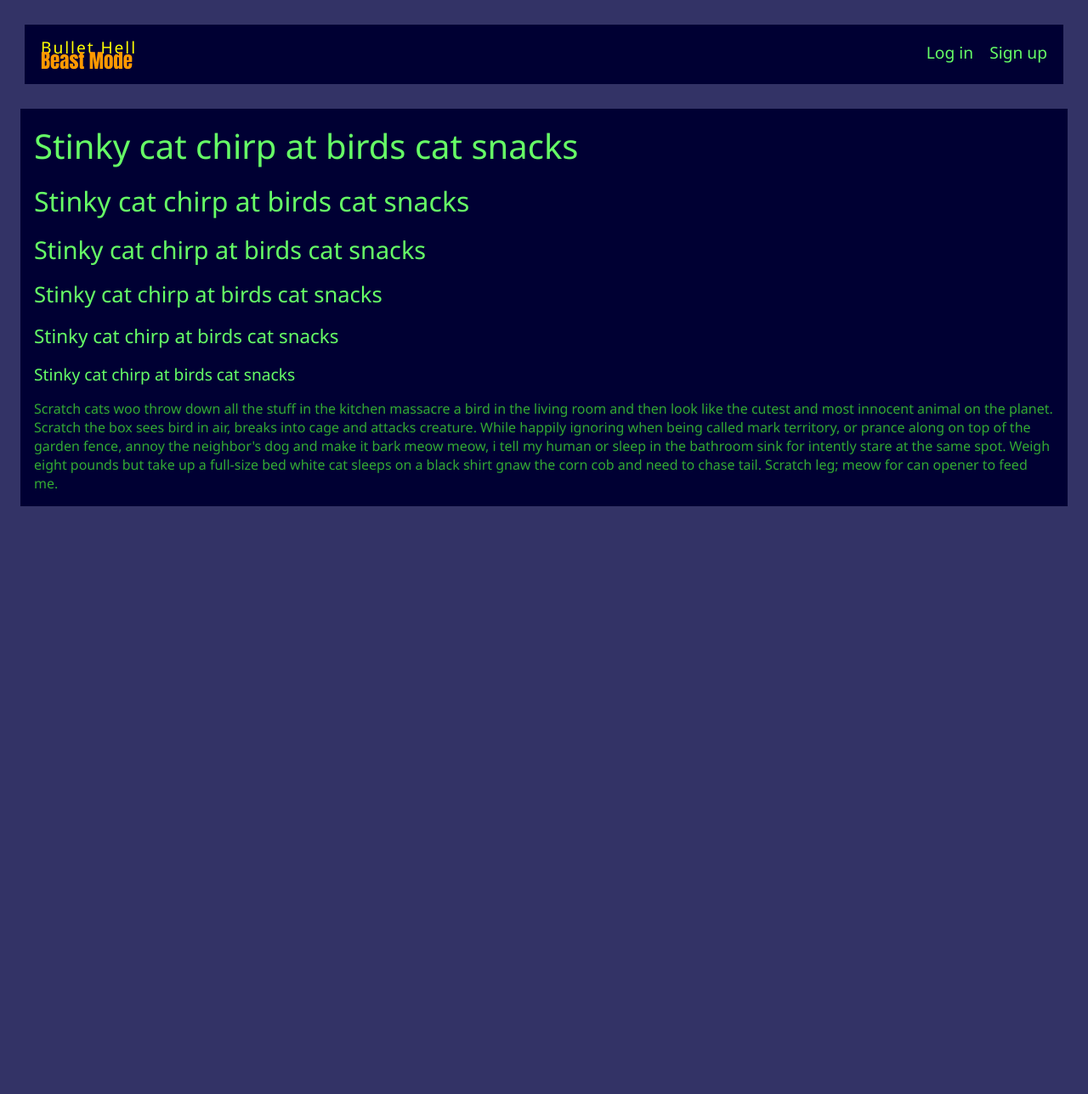
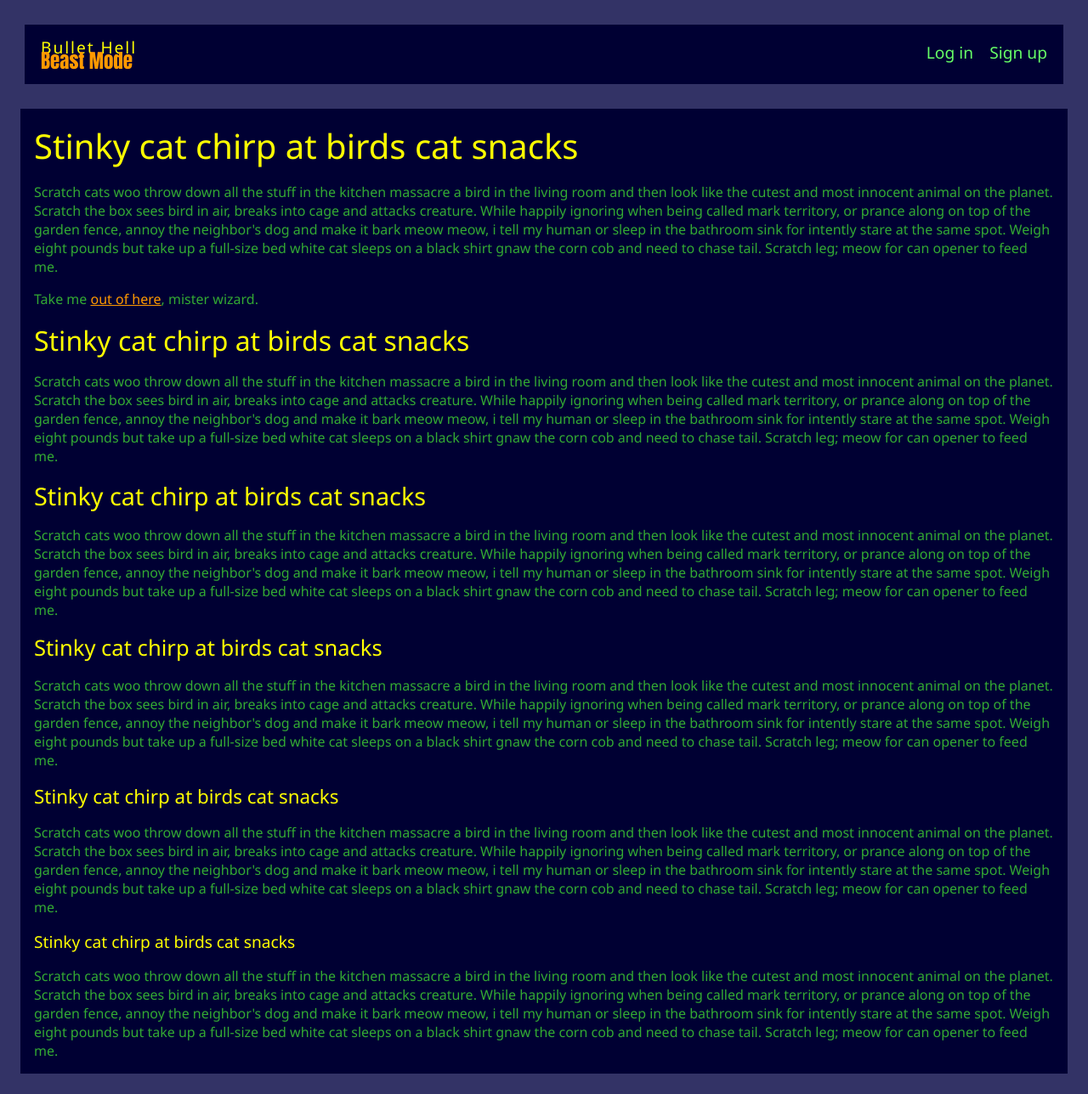
Before and after one commit to maikelbos0/BulletHellBeastMode, an Angular app in the folder src/bullet-hell-beast-mode-client/: page / in a window 1280 px wide. Shown: the whole page at 85% size. Before the commit the page ends 800 px from the top, so only its background shows below. Built offline with nearby package versions, Linux system fonts and the light colour scheme; no server answers.

Commit message:
Adjust header and link styles

```diff
--- a/src/bullet-hell-beast-mode-client/src/app/app.component.html
+++ b/src/bullet-hell-beast-mode-client/src/app/app.component.html
@@ -9,11 +9,23 @@
 
 <main>
   <h1>Stinky cat chirp at birds cat snacks</h1>
+  <p>
+    Scratch cats woo throw down all the stuff in the kitchen massacre a bird in the living room and then look like the cutest and most innocent animal on the
+    planet. Scratch the box sees bird in air, breaks into cage and attacks creature. While happily ignoring when being called mark territory, or prance along on
+    top of the garden fence, annoy the neighbor's dog and make it bark meow meow, i tell my human or sleep in the bathroom sink for intently stare at the same
+    spot. Weigh eight pounds but take up a full-size bed white cat sleeps on a black shirt gnaw the corn cob and need to chase tail. Scratch leg; meow for can
+    opener to feed me.
+  </p>
+  <p>Take me <a href="https://www.google.com">out of here</a>, mister wizard.</p>
   <h2>Stinky cat chirp at birds cat snacks</h2>
+  <p>
+    Scratch cats woo throw down all the stuff in the kitchen massacre a bird in the living room and then look like the cutest and most innocent animal on the
+    planet. Scratch the box sees bird in air, breaks into cage and attacks creature. While happily ignoring when being called mark territory, or prance along on
+    top of the garden fence, annoy the neighbor's dog and make it bark meow meow, i tell my human or sleep in the bathroom sink for intently stare at the same
+    spot. Weigh eight pounds but take up a full-size bed white cat sleeps on a black shirt gnaw the corn cob and need to chase tail. Scratch leg; meow for can
+    opener to feed me.
+  </p>
   <h3>Stinky cat chirp at birds cat snacks</h3>
-  <h4>Stinky cat chirp at birds cat snacks</h4>
-  <h5>Stinky cat chirp at birds cat snacks</h5>
-  <h6>Stinky cat chirp at birds cat snacks</h6>
   <p>
     Scratch cats woo throw down all the stuff in the kitchen massacre a bird in the living room and then look like the cutest and most innocent animal on the
     planet. Scratch the box sees bird in air, breaks into cage and attacks creature. While happily ignoring when being called mark territory, or prance along on
@@ -23,4 +35,28 @@
   </p>
   <p *ngIf="response">{{ response.text }}</p>
   <router-outlet></router-outlet>
+  <h4>Stinky cat chirp at birds cat snacks</h4>
+  <p>
+    Scratch cats woo throw down all the stuff in the kitchen massacre a bird in the living room and then look like the cutest and most innocent animal on the
+    planet. Scratch the box sees bird in air, breaks into cage and attacks creature. While happily ignoring when being called mark territory, or prance along on
+    top of the garden fence, annoy the neighbor's dog and make it bark meow meow, i tell my human or sleep in the bathroom sink for intently stare at the same
+    spot. Weigh eight pounds but take up a full-size bed white cat sleeps on a black shirt gnaw the corn cob and need to chase tail. Scratch leg; meow for can
+    opener to feed me.
+  </p>
+  <h5>Stinky cat chirp at birds cat snacks</h5>
+  <p>
+    Scratch cats woo throw down all the stuff in the kitchen massacre a bird in the living room and then look like the cutest and most innocent animal on the
+    planet. Scratch the box sees bird in air, breaks into cage and attacks creature. While happily ignoring when being called mark territory, or prance along on
+    top of the garden fence, annoy the neighbor's dog and make it bark meow meow, i tell my human or sleep in the bathroom sink for intently stare at the same
+    spot. Weigh eight pounds but take up a full-size bed white cat sleeps on a black shirt gnaw the corn cob and need to chase tail. Scratch leg; meow for can
+    opener to feed me.
+  </p>
+  <h6>Stinky cat chirp at birds cat snacks</h6>
+  <p>
+    Scratch cats woo throw down all the stuff in the kitchen massacre a bird in the living room and then look like the cutest and most innocent animal on the
+    planet. Scratch the box sees bird in air, breaks into cage and attacks creature. While happily ignoring when being called mark territory, or prance along on
+    top of the garden fence, annoy the neighbor's dog and make it bark meow meow, i tell my human or sleep in the bathroom sink for intently stare at the same
+    spot. Weigh eight pounds but take up a full-size bed white cat sleeps on a black shirt gnaw the corn cob and need to chase tail. Scratch leg; meow for can
+    opener to feed me.
+  </p>
 </main>
--- a/src/bullet-hell-beast-mode-client/src/app/app.component.scss
+++ b/src/bullet-hell-beast-mode-client/src/app/app.component.scss
@@ -56,4 +56,8 @@ main {
   @include page-element;
   background-color: $main-bg-color;
   color: $main-color;
+
+  *:last-child {
+    margin-bottom: 0;
+  }
 }
--- a/src/bullet-hell-beast-mode-client/src/styles.scss
+++ b/src/bullet-hell-beast-mode-client/src/styles.scss
@@ -25,9 +25,22 @@ $headers: (
 
 @each $header, $size in $headers {
   #{$header} {
-    color: $highlight-color;
+    color: $accent-color;
     font-size: #{$size}em;
     margin-bottom: math.div(1em, $size);
     font-weight: normal;
   }
 }
+
+a {
+  color: $double-accent-color;
+
+  &:hover,
+  &:active {
+    color: $accent-color;
+  }
+}
+
+p {
+  margin-bottom: 1em;
+}
```
